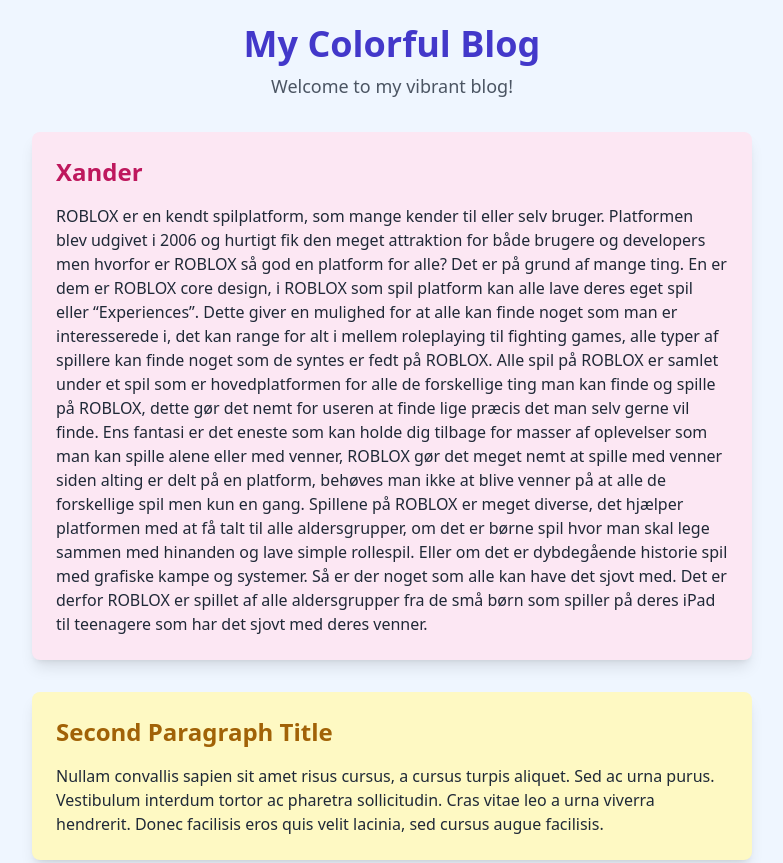
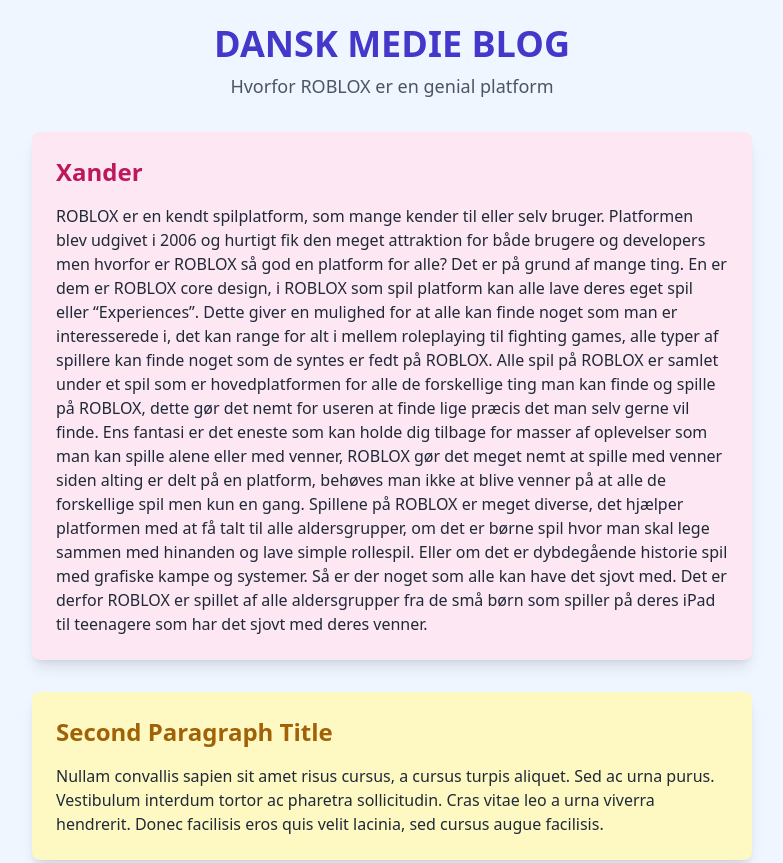
Before and after one commit to ChristJones/christjones.github.io, a plain HTML site: page index.html in a window 1280 px wide. Shown: the top 863 px of the page, without its empty margins (248-1031 px from the left). Drawn offline with nearby package versions, Linux system fonts and the light colour scheme.

Commit message:
Update index.html

```diff
--- a/index.html
+++ b/index.html
@@ -3,7 +3,7 @@
 <head>
     <meta charset="UTF-8">
     <meta name="viewport" content="width=device-width, initial-scale=1.0">
-    <title>Colorful Blog Page</title>
+    <title>christian, alfred og xander</title>
     <script src="https://cdn.tailwindcss.com"></script>
 </head>
 <body class="bg-blue-50 font-sans">
@@ -13,8 +13,8 @@
 
         <!-- Blog Title -->
         <header class="text-center mb-8">
-            <h1 class="text-4xl font-semibold text-indigo-700 hover:text-indigo-900 transition duration-300">My Colorful Blog</h1>
-            <p class="mt-2 text-lg text-gray-600">Welcome to my vibrant blog!</p>
+            <h1 class="text-4xl font-semibold text-indigo-700 hover:text-indigo-900 transition duration-300">DANSK MEDIE BLOG</h1>
+            <p class="mt-2 text-lg text-gray-600">Hvorfor ROBLOX er en genial platform</p>
         </header>
 
         <!-- Blog Content -->
```
